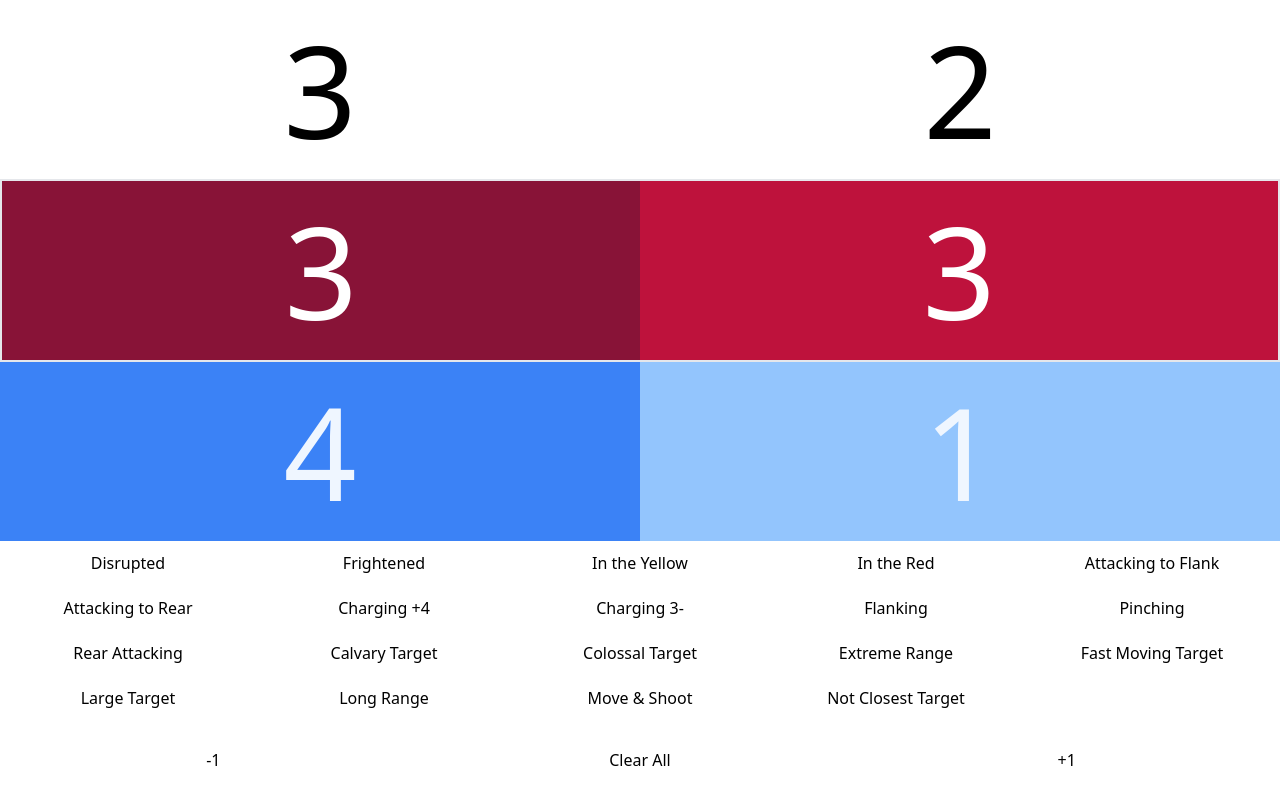
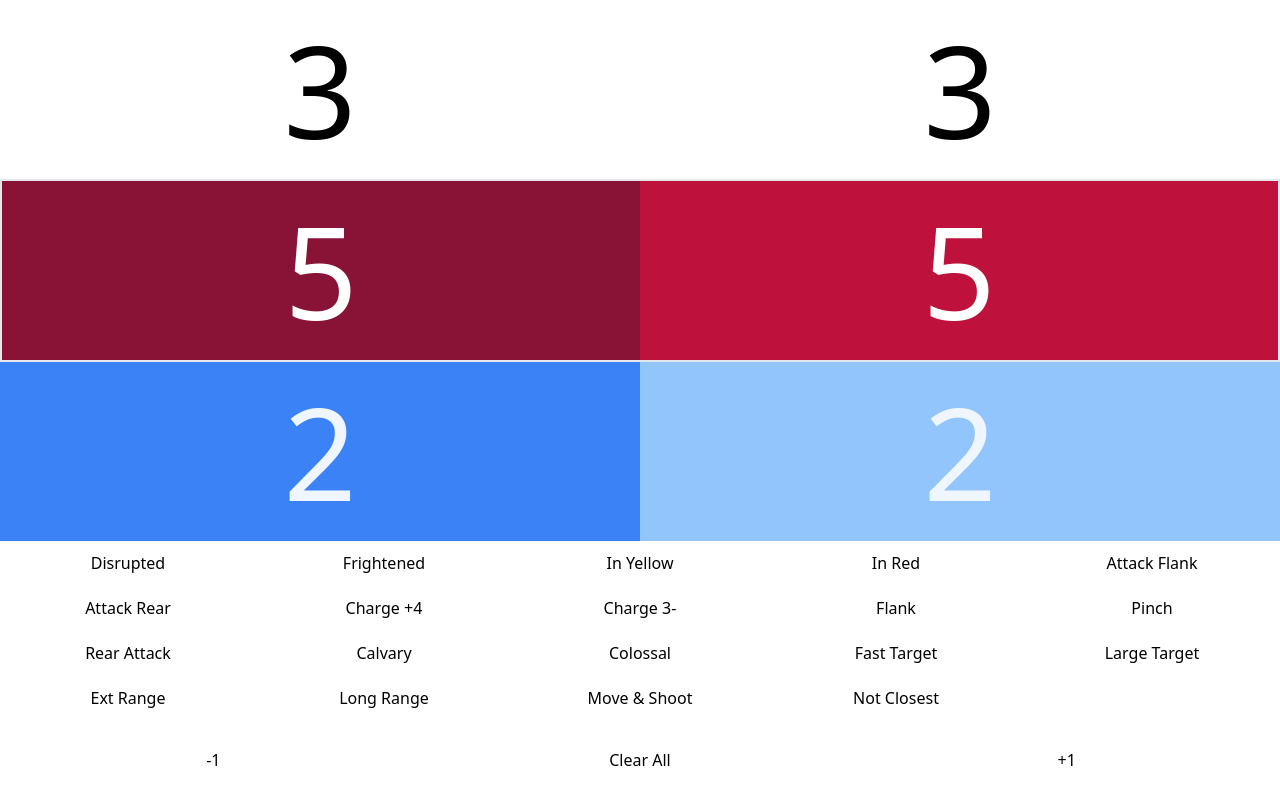
Before and after one commit to peterclark/battledeck, a React (Vite) app: page / in a window 1280 px wide. Built offline with nearby package versions, Linux system fonts and the light colour scheme.

Commit message:
calculations

```diff
--- a/package.json
+++ b/package.json
@@ -10,6 +10,7 @@
     "preview": "vite preview"
   },
   "dependencies": {
+    "lodash": "^4.17.21",
     "react": "^18.3.1",
     "react-dom": "^18.3.1",
     "react-icons": "^5.3.0"
--- a/src/App.jsx
+++ b/src/App.jsx
@@ -1,53 +1,89 @@
 // import { GiInvertedDice3 } from "react-icons";
 
+import { useMemo } from "react";
+import { useState } from "react"
+import { max, min } from "lodash";
+
 const App = () => {
+  const [offensiveSkill, setOffensiveSkill] = useState(5);
+  const [offensivePower, setOffensivePower] = useState(5);
+  const [defensiveSkill, setDefensiveSkill] = useState(2);
+  const [defensivePower, setDefensivePower] = useState(2);
+
+  // 6 is always a miss, 1 is always a hit
+  const rollToHit = useMemo(() => {
+    return max([min([offensiveSkill - defensiveSkill, 5]), 1]);
+  }, [offensiveSkill, defensiveSkill]);
+
+  const rollToWound = useMemo(() => {
+    return max([min([offensivePower - defensivePower, 5]), 1]);
+  }, [offensivePower, defensivePower]);
+
+  const inc = (value) => (value + 1) % 10;
+
+  const handleIncOffensiveSkill = () => {
+    setOffensiveSkill(inc(offensiveSkill));
+  };
+
+  const handleIncOffensivePower = () => {
+    setOffensivePower(inc(offensivePower));
+  };
+
+  const handleIncDefensiveSkill = () => {
+    setDefensiveSkill(inc(defensiveSkill));
+  };
+
+  const handleIncDefensivePower = () => {
+    setDefensivePower(inc(defensivePower));
+  };
+
 
   return (
     <div className="BattleDeck flex flex-col h-screen">
       <div className="Roll flex flex-1 text-9xl">
         <div className="RollToHit flex-1 flex items-center justify-center">
-          3
+          {rollToHit}
         </div>
         <div className="RollToWound flex-1 flex items-center justify-center">
-          2
+          {rollToWound}
         </div>
       </div>
       <div className="Offense flex flex-1 text-9xl border-2">
         <div className="OffensiveSkill flex flex-1">
-          <button className="OffensiveSkillRank flex-1 bg-rose-900 text-white">3</button>
+          <button className="OffensiveSkillRank flex-1 bg-rose-900 text-white" onClick={handleIncOffensiveSkill}>{offensiveSkill}</button>
         </div>
         <div className="OffensivePower flex flex-1">
-          <button className="OffensivePowerRank flex-1 bg-rose-700 text-white">3</button>
+          <button className="OffensivePowerRank flex-1 bg-rose-700 text-white" onClick={handleIncOffensivePower}>{offensivePower}</button>
         </div>
       </div>
       <div className="Defense flex flex-1 text-9xl">
         <div className="DefensiveSkill flex flex-1">
-          <button className="DefensiveSkillRank flex-1 bg-blue-500 text-blue-50">4</button>
+          <button className="DefensiveSkillRank flex-1 bg-blue-500 text-blue-50" onClick={handleIncDefensiveSkill}>{defensiveSkill}</button>
         </div>
         <div className="DefensivePower flex flex-1">
-          <button className="DefensivePowerRank flex-1 bg-blue-300 text-blue-50">1</button>
+          <button className="DefensivePowerRank flex-1 bg-blue-300 text-blue-50" onClick={handleIncDefensivePower}>{defensivePower}</button>
         </div>
       </div>
       <div className="SituationalModifiers flex flex-1 flex-wrap">
         <button className="Disrupted w-1/5">Disrupted</button>
         <button className="Frightened w-1/5">Frightened</button>
-        <button className="InTheYellow w-1/5">In the Yellow</button>
-        <button className="InTheRed w-1/5">In the Red</button>
-        <button className="AttackingToFlank w-1/5">Attacking to Flank</button>
-        <button className="AttackingToRear w-1/5">Attacking to Rear</button>
-        <button className="Charging4 w-1/5">Charging +4</button>
-        <button className="Charging3 w-1/5">Charging 3-</button>
-        <button className="Flanking w-1/5">Flanking</button>
-        <button className="Pinching w-1/5">Pinching</button>
-        <button className="RearAttacking w-1/5">Rear Attacking</button>
-        <button className="CalvaryTarget w-1/5">Calvary Target</button>
-        <button className="ColossalTarget w-1/5">Colossal Target</button>
-        <button className="ExtremeRange w-1/5">Extreme Range</button>
-        <button className="FastMovingTarget w-1/5">Fast Moving Target</button>
+        <button className="InTheYellow w-1/5">In Yellow</button>
+        <button className="InTheRed w-1/5">In Red</button>
+        <button className="AttackingToFlank w-1/5">Attack Flank</button>
+        <button className="AttackingToRear w-1/5">Attack Rear</button>
+        <button className="Charging4 w-1/5">Charge +4</button>
+        <button className="Charging3 w-1/5">Charge 3-</button>
+        <button className="Flanking w-1/5">Flank</button>
+        <button className="Pinching w-1/5">Pinch</button>
+        <button className="RearAttacking w-1/5">Rear Attack</button>
+        <button className="CalvaryTarget w-1/5">Calvary</button>
+        <button className="ColossalTarget w-1/5">Colossal</button>
+        <button className="FastMovingTarget w-1/5">Fast Target</button>
         <button className="LargeTarget w-1/5">Large Target</button>
+        <button className="ExtremeRange w-1/5">Ext Range</button>
         <button className="LongRange w-1/5">Long Range</button>
         <button className="MoveAndShoot w-1/5">Move & Shoot</button>
-        <button className="NotClosestTarget w-1/5">Not Closest Target</button>
+        <button className="NotClosestTarget w-1/5">Not Closest</button>
       </div>
       <div className="CommandActionModifiers flex h-20">
         <button className="Plus1 w-1/3">-1</button>
```
Also changed, not shown: 1 other file (tests, documents, lock files or other folders).
